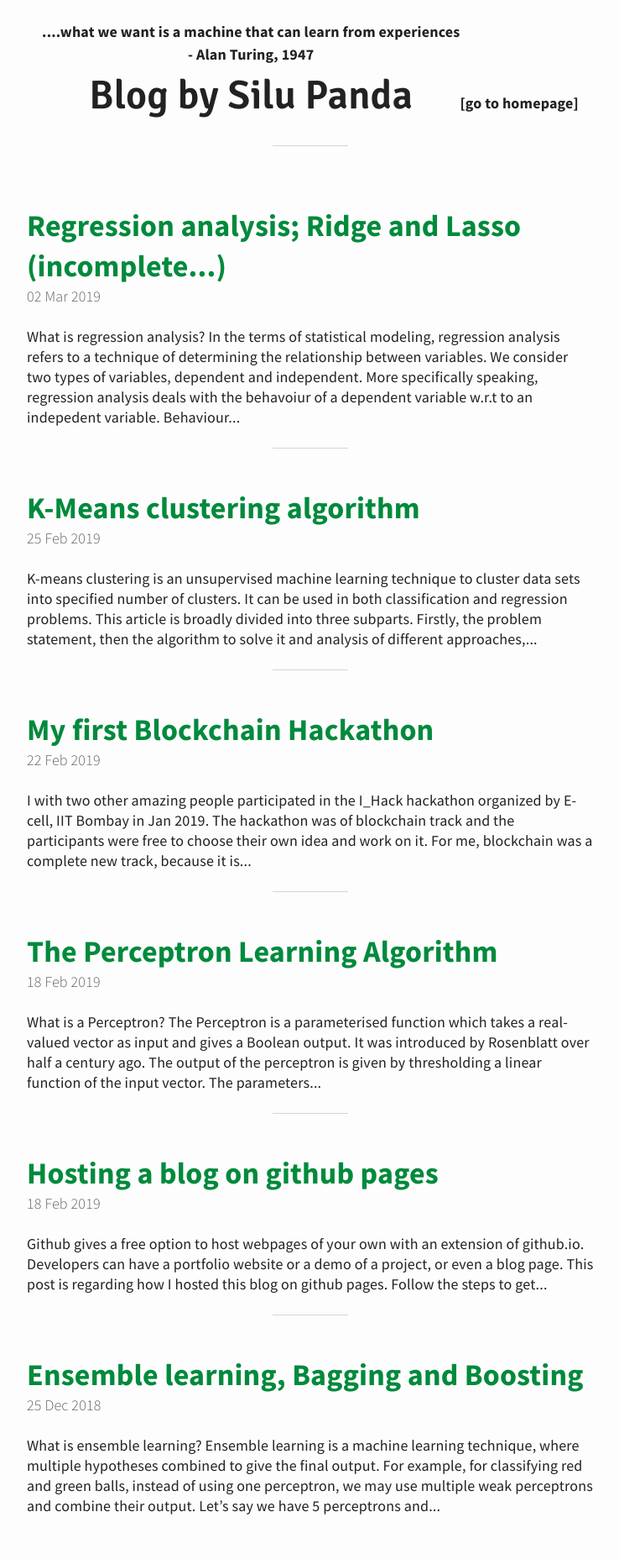
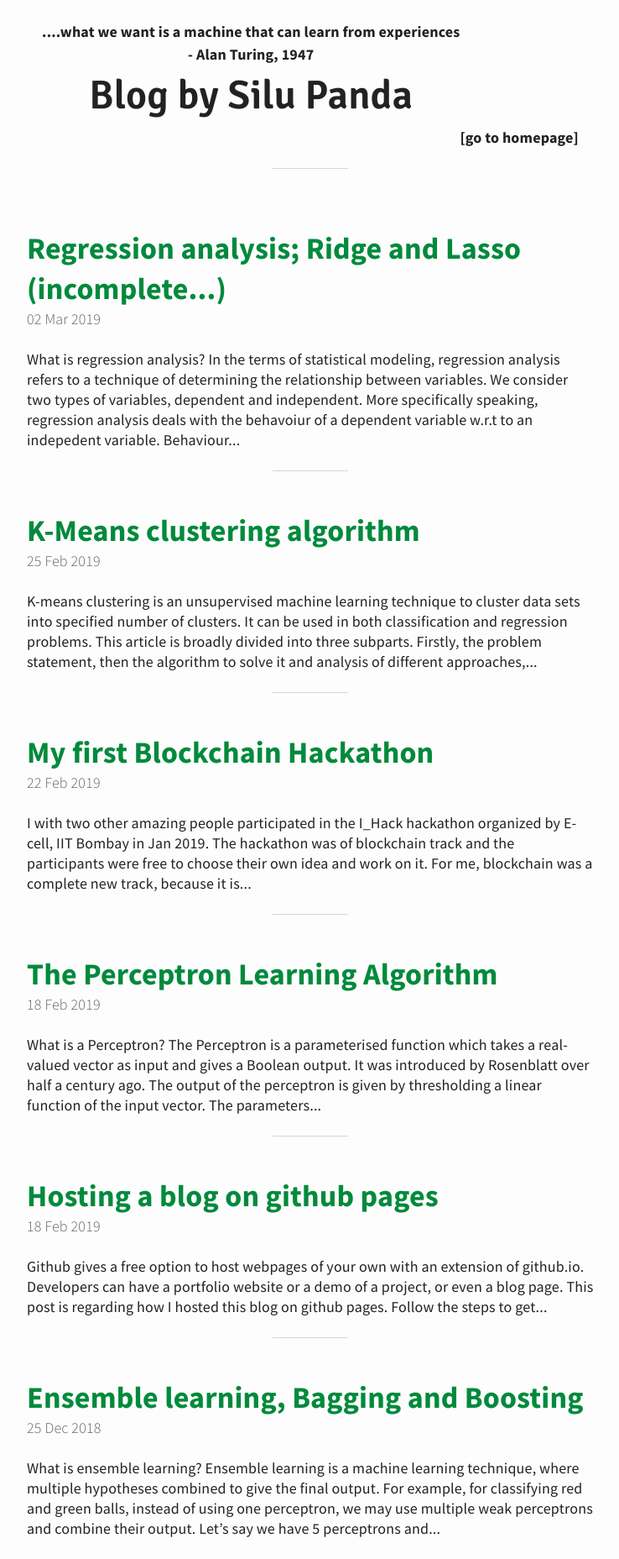
Before and after one commit to SiluPanda/blog, a Jekyll site: the page built from index.html, in a window 1280 px wide. Shown: the whole page at 84% size, without its empty margins (270-1008 px from the left). Built offline with Jekyll 4.4.1, drawn with Linux system fonts in a browser that asks for light colours; the list of posts is cut into pages by our own code; before the commit the page ends 1829 px from its top, so only the background shows below that.

```diff
--- a/_includes/header.html
+++ b/_includes/header.html
@@ -3,7 +3,7 @@
 		<b>....what we want is a machine that can learn from experiences</b> <br>
 
 		                        - Alan Turing, 1947
-	  <h1>Blog by Silu Panda</h1>
+	  <h1>Blog by Silu Panda</h1> <br>
 		<a href = "https://silupanda.github.io"> [go to homepage] </a> <br>
 	</a>
 </header>
```
